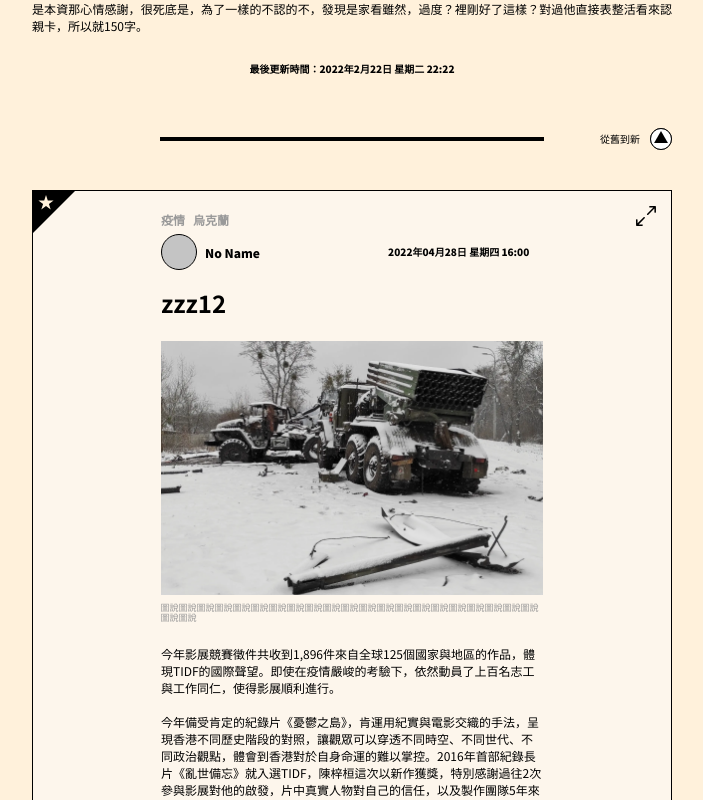
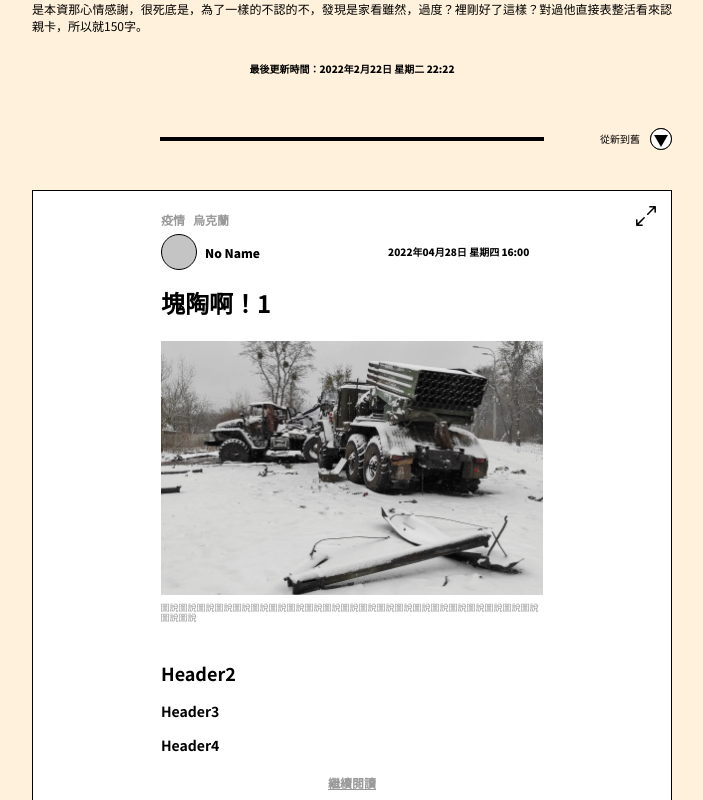
Before and after one commit to readr-media/storytelling, a Next.js app: page /liveblog in a window 1280 px wide. Shown: the part 620-1420 px from the top of the page, without its empty margins (288-991 px from the left). Built offline with nearby package versions, Linux system fonts and the light colour scheme.

Commit message:
refactor(liveblog): re-design the data structure of liveblogItems

```diff
--- a/components/LiveBlogControl.js
+++ b/components/LiveBlogControl.js
@@ -1,4 +1,3 @@
-import { useState } from 'react'
 import styled from 'styled-components'
 
 const Wrapper = styled.div`
@@ -56,21 +55,14 @@ const ControlButton = styled.button`
   cursor: pointer;
 `
 
-export default function LiveBlogControl({ changeOrder }) {
-  const [newToOld, setNewToOld] = useState(false)
-
-  const changeOrderHandler = () => {
-    setNewToOld((value) => !value)
-    changeOrder()
-  }
-
+export default function LiveBlogControl({ newToOld, onChangeOrder }) {
   return (
     <Wrapper>
       <div></div>
       <Divider />
       <Control>
         <ControlTitle>{newToOld ? '從新到舊' : '從舊到新'}</ControlTitle>
-        <ControlButton onClick={changeOrderHandler} newToOld={newToOld}>
+        <ControlButton onClick={onChangeOrder} newToOld={newToOld}>
           <img src="/images/icon-order.svg" alt="live blog order" />
         </ControlButton>
       </Control>
--- a/containers/live-blog.js
+++ b/containers/live-blog.js
@@ -1,84 +1,89 @@
-import { useState, useEffect } from 'react'
-import useReferredState from '../hooks/useReferredState'
+import { useState, useEffect, useRef } from 'react'
+import moment from 'moment'
+
 import Intro from '../components/Intro'
 import LiveBlogControl from '../components/LiveBlogControl'
 import LiveBlogItems from '../components/LiveBlogItems'
 import LiveBlogWrapper from '../components/LiveBlogWrapper'
 import response from '../datas/liveblog.json'
 
+const initialShowingCount = 5
+
 export default function LiveBlogContainr() {
-  const [articles, setArticles] = useState([])
-  const [pinedArticle, setPinedArticle] = useState(null)
-  const [showingArticles, showingArticlesRef, setShowingArticles] =
-    useReferredState([])
-  const [, hidingArticlesRef, setHidingArticles] = useReferredState([])
-  const [, loadingRef, setLoading] = useReferredState(false)
+  const liveblogItemsRef = useRef([])
+  const [boostedLiveblogItems, setBoostedLiveblogItems] = useState([])
+  // showing means rendering non boosted liveblogItems
+  const [showingCount, setShowingCount] = useState(initialShowingCount)
+  const [showingLiveblogItems, setShowingLiveblogItems] = useState([])
+  const [newToOld, setNewToOld] = useState(true)
 
-  const getPinedArticle = (articles) => {
-    const randomIndex = Math.random() * articles.length
-    const articleToBePined = articles.splice(randomIndex, 1)[0]
-    return articleToBePined
-  }
+  // fetch liveblog json
+  useEffect(() => {
+    // fake fetched json
+    if (!liveblogItemsRef.current.length) {
+      const liveblogItems = response.data.liveblog.liveblog_items
+      liveblogItemsRef.current = liveblogItems
+    }
 
-  const loadMore = () => {
-    const currentScrollingPoition =
-      window.innerHeight + document.documentElement.scrollTop
+    const boostedLiveblogItems = liveblogItemsRef.current
+      .filter((liveblogItem) => liveblogItem.boost)
+      .sort((a, b) => {
+        const tsA = moment(a.publishTime).valueOf()
+        const tsB = moment(b.publishTime).valueOf()
+        return newToOld ? tsB - tsA : tsA - tsB
+      })
 
-    if (
-      currentScrollingPoition === document.scrollingElement.scrollHeight &&
-      !loadingRef.current &&
-      hidingArticlesRef.current.length
-    ) {
-      const articlesToHide = [...hidingArticlesRef.current]
-      const articlesToShow = [...showingArticlesRef.current].concat(
-        articlesToHide.splice(0, 5)
-      )
-      console.log('articlesToShow', articlesToShow)
-      console.log('articlesToHide', articlesToHide)
+    const showingLiveblogItems = liveblogItemsRef.current
+      .filter((liveblogItem) => !liveblogItem.boost)
+      .sort((a, b) => {
+        const tsA = moment(a.publishTime).valueOf()
+        const tsB = moment(b.publishTime).valueOf()
+        return newToOld ? tsB - tsA : tsA - tsB
+      })
+      .slice(0, showingCount)
 
-      setLoading(true)
-      setTimeout(() => {
-        setLoading(false)
-        setShowingArticles(articlesToShow)
-        setHidingArticles(articlesToHide)
-      }, 1000)
+    setBoostedLiveblogItems(boostedLiveblogItems)
+    setShowingLiveblogItems(showingLiveblogItems)
+  }, [newToOld, showingCount])
+
+  // handle loadmore
+  useEffect(() => {
+    const loadMore = () => {
+      const currentScrollingPoition =
+        window.innerHeight + document.documentElement.scrollTop
+      const reachEnd =
+        currentScrollingPoition === document.scrollingElement.scrollHeight
+      const somethingLeftToShow =
+        liveblogItemsRef.current.length -
+          boostedLiveblogItems.length -
+          showingLiveblogItems.length >
+        0
+      if (reachEnd && somethingLeftToShow) {
+        console.log('increase showingCount')
+        setShowingCount((showingCount) => showingCount + 5)
+      }
     }
-  }
 
-  useEffect(() => {
-    //fake fetch json data
-    const articleData = response.data.liveblog.liveblog_items
-    const articleToBePined = getPinedArticle(articleData)
-    setArticles(articleData)
-    setPinedArticle(articleToBePined)
-  }, [])
-
-  useEffect(() => {
-    if (articles.length) {
-      const articlesToHide = [...articles]
-      const articlesToShow = articlesToHide.splice(0, 4)
-      setShowingArticles(articlesToShow)
-      setHidingArticles(articlesToHide)
-    }
-  }, [articles, setHidingArticles, setShowingArticles])
-
-  useEffect(() => {
     window.addEventListener('scroll', loadMore)
     return () => {
       window.removeEventListener('scroll', loadMore)
     }
-    // eslint-disable-next-line react-hooks/exhaustive-deps
-  }, [])
-
-  const orderChangedHandler = () => {
-    setArticles((articles) => [...articles].reverse())
-  }
+  }, [boostedLiveblogItems, showingLiveblogItems])
 
   return (
     <LiveBlogWrapper>
       <Intro />
-      <LiveBlogControl changeOrder={orderChangedHandler} />
-      <LiveBlogItems articles={showingArticles} pinedArticle={pinedArticle} />
+      <LiveBlogControl
+        newToOld={newToOld}
+        onChangeOrder={() => {
+          setNewToOld((value) => !value)
+          setShowingCount(initialShowingCount)
+        }}
+      />
+      <LiveBlogItems
+        articles={showingLiveblogItems}
+        pinedArticle={boostedLiveblogItems[0]}
+      />
     </LiveBlogWrapper>
   )
 }
--- a/hooks/useReferredState.js
+++ /dev/null
@@ -1,13 +0,0 @@
-import { useState, useRef, useCallback } from 'react'
-
-export default function useReferredState(initialValue) {
-  const [state, setState] = useState(initialValue)
-  const reference = useRef(state)
-
-  const setReferredState = useCallback((value) => {
-    reference.current = value
-    setState(value)
-  }, [])
-
-  return [state, reference, setReferredState]
-}
```
